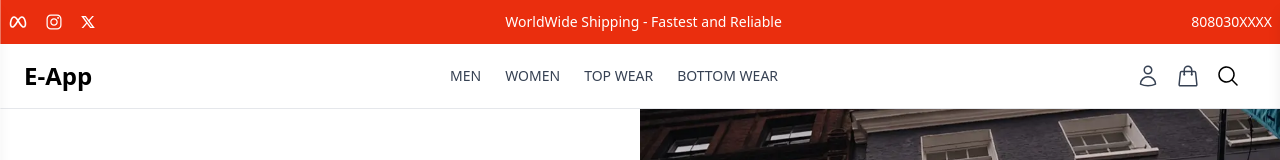
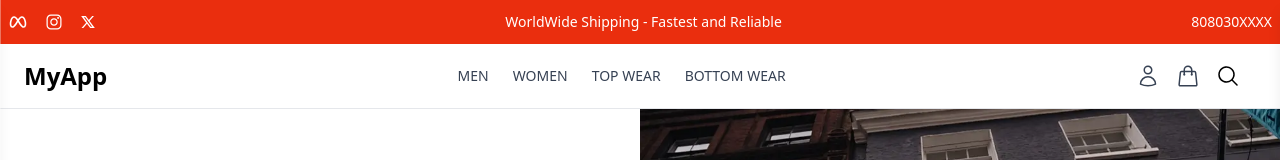
Before and after one commit to rohitingle45/E-Commerce-Website, a React app in the folder frontend/: page /login in a window 1280 px wide. Shown: the top 160 px of the page. Built offline with nearby package versions, Linux system fonts and the light colour scheme; no server answers; the HTML template or start-up script is replaced by a standard one.

Commit message:
rename logo to original name

```diff
--- a/frontend/src/Components/Common/NavBar.jsx
+++ b/frontend/src/Components/Common/NavBar.jsx
@@ -37,7 +37,7 @@ const NavBar = () => {
           {/* Left-Logo */}
           <div>
             <Link to="/" className="text-2xl font-bold">
-              E-App
+              MyApp
             </Link>
           </div>
 
```
